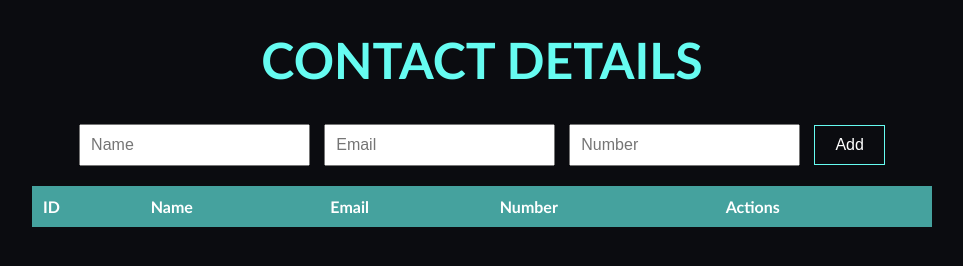
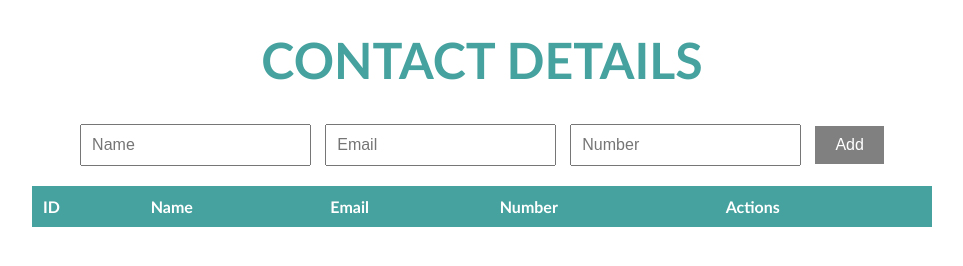
Before and after one commit to sbhakta612/CRUD_website, a plain HTML site: page index.html in a window 1280 px wide. Shown: the whole page, without its empty margins (158-1121 px from the left). Drawn offline with Linux system fonts and the light colour scheme.

Commit message:
Update styles.css

```diff
--- a/styles.css
+++ b/styles.css
@@ -1,7 +1,7 @@
 body {
-  background-color: #0b0c10;
+
   font-family: "Gill Sans", "Gill Sans MT", Calibri, "Trebuchet MS", sans-serif;
-  color: white;
+  color: black;
   margin-top: 30px;
 }
 
@@ -15,7 +15,7 @@ h1 {
   margin-top: 0;
   text-transform: uppercase;
   text-decoration: bold;
-  color: #66fcf1;
+  color: #45a29e;
   font-size: 50px;
 }
 
@@ -40,7 +40,7 @@ h1 {
 #update-name-input:focus,
 #update-email-input:focus,
 #update-number-input:focus {
-  border-color: #66fcf1;
+  border-color: #45a29e;
   outline: 0;
   -webkit-box-shadow: inset 0 1px 1px rgba(0, 0, 0, 0.075),
     0 0 8px rgba(102, 175, 233, 0.6);
@@ -52,14 +52,14 @@ button {
   padding: 10px 20px;
   font-size: 16px;
   cursor: pointer;
-  background-color: #0b0c10;
+  background-color: gray;
   color: white;
   border: none;
-  border: 1px solid #66fcf1;
+
 }
 
 button:hover {
-  background-color: #1f2833;
+  background-color: #c0c0c0;
 }
 
 table {
```
